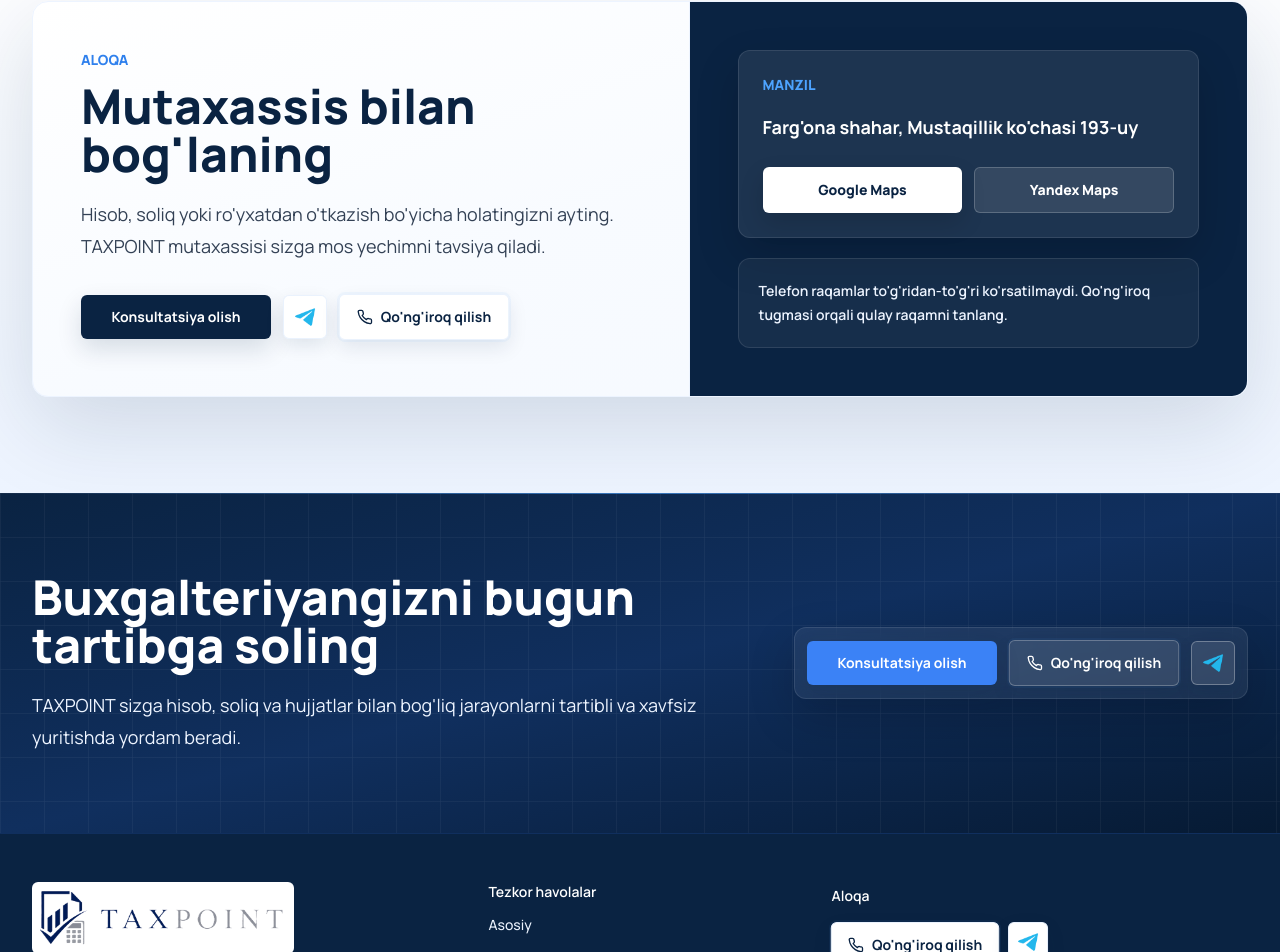
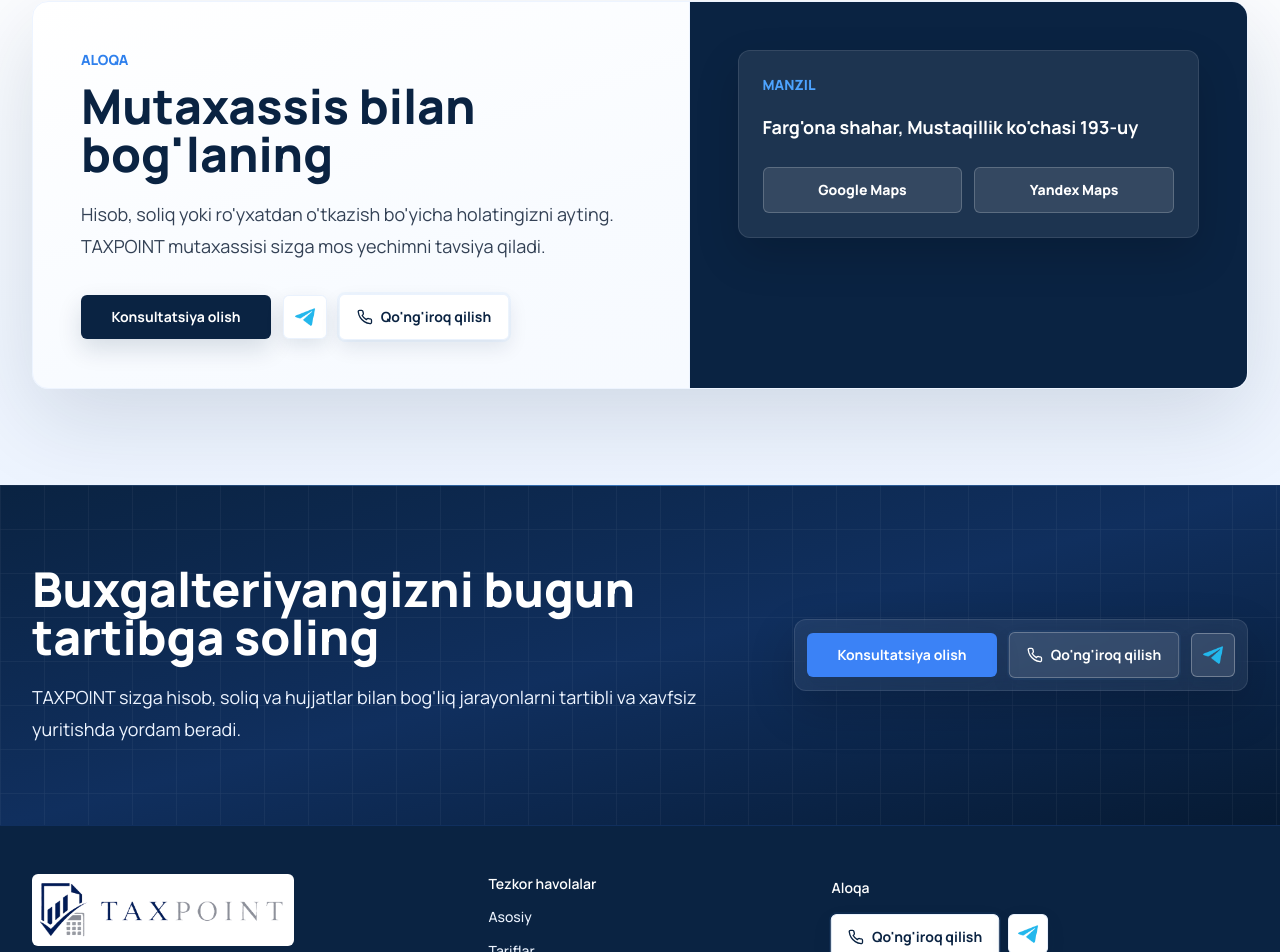
Before and after one commit to zefarkov/taxpoint, a Next.js app: page / in a window 1280 px wide. Shown: the part 6915-7867 px from the top of the page. Built offline with nearby package versions, Linux system fonts and the light colour scheme.

Commit message:
Update ContactSection.tsx

```diff
--- a/src/components/ContactSection.tsx
+++ b/src/components/ContactSection.tsx
@@ -41,7 +41,7 @@
                 <div className="mt-6 grid gap-3 sm:grid-cols-2 lg:grid-cols-1 xl:grid-cols-2">
                   <a
                     href={googleMapsUrl}
-                    className="inline-flex min-h-11 items-center justify-center rounded-md border border-white/20 bg-white px-4 py-3 text-sm font-extrabold text-navy-900 shadow-[0_10px_24px_rgba(0,0,0,0.14)] transition hover:border-electric-400 hover:bg-navy-50 hover:shadow-glow focus-visible:outline focus-visible:outline-2 focus-visible:outline-offset-2 focus-visible:outline-electric-400"
+                    className="inline-flex min-h-11 items-center justify-center rounded-md border border-white/20 bg-white/10 px-4 py-3 text-sm font-extrabold text-white transition hover:border-electric-400 hover:bg-white/15 hover:shadow-glow focus-visible:outline focus-visible:outline-2 focus-visible:outline-offset-2 focus-visible:outline-electric-400"
                   >
                     Google Maps
                   </a>
@@ -53,11 +53,6 @@
                   </a>
                 </div>
               </div>
-              <div className="mt-5 rounded-xl border border-white/10 bg-white/[0.05] p-5">
-                <p className="text-sm font-semibold leading-6 text-navy-100">
-                  Telefon raqamlar to'g'ridan-to'g'ri ko'rsatilmaydi. Qo'ng'iroq tugmasi orqali qulay raqamni tanlang.
-                </p>
-              </div>
             </div>
           </div>
         </div>
```
